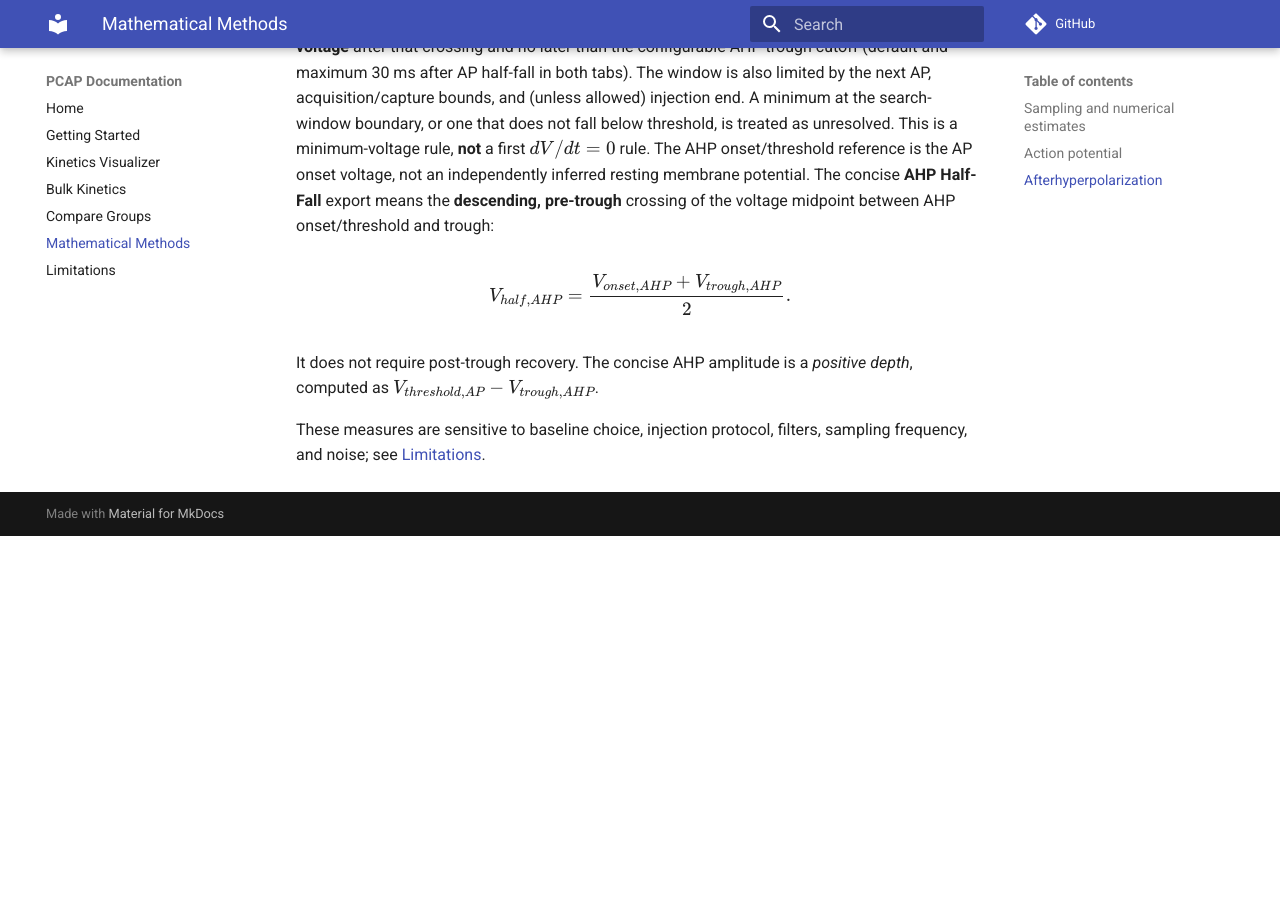
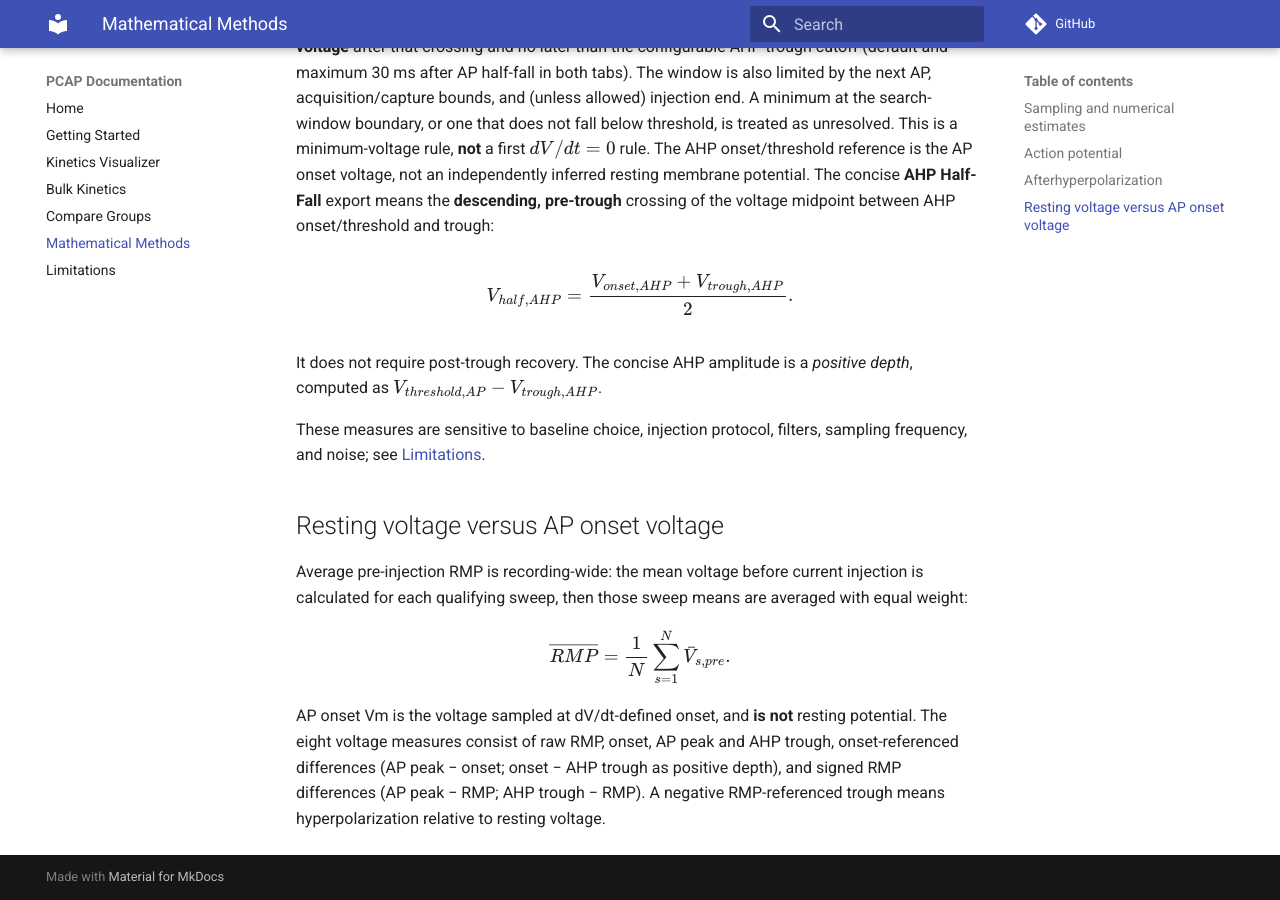
Before and after one commit to theafairfax/pcap, an MkDocs documentation site: the page built from docs/mathematical-methods.md, in a window 1280 px wide and 900 px high, scrolled down 918 px. Built offline with MkDocs 1.6.1 and Material for MkDocs 9.7.7, drawn with Linux system fonts in a browser that asks for light colours; comment, search, counter and statistics services are not loaded; before the commit the page ends 1454 px from its top, so only the background shows below that.

Commit message:
Document RMP calculation, onset voltage and expanded comparisons

```diff
--- a/docs/mathematical-methods.md
+++ b/docs/mathematical-methods.md
@@ -27,3 +27,11 @@ V_{half,AHP} = \frac{V_{onset,AHP}+V_{trough,AHP}}{2}.
 It does not require post-trough recovery. The concise AHP amplitude is a *positive depth*, computed as \(V_{threshold,AP}-V_{trough,AHP}\).
 
 These measures are sensitive to baseline choice, injection protocol, filters, sampling frequency, and noise; see [Limitations](limitations.md).
+
+## Resting voltage versus AP onset voltage
+
+Average pre-injection RMP is recording-wide: the mean voltage before current injection is calculated for each qualifying sweep, then those sweep means are averaged with equal weight:
+
+\\[\\overline{RMP} = \\frac{1}{N}\\sum_{s=1}^{N}\\bar V_{s,pre}.\\]
+
+AP onset Vm is the voltage sampled at dV/dt-defined onset, and **is not** resting potential. The eight voltage measures consist of raw RMP, onset, AP peak and AHP trough, onset-referenced differences (AP peak − onset; onset − AHP trough as positive depth), and signed RMP differences (AP peak − RMP; AHP trough − RMP). A negative RMP-referenced trough means hyperpolarization relative to resting voltage.
```
